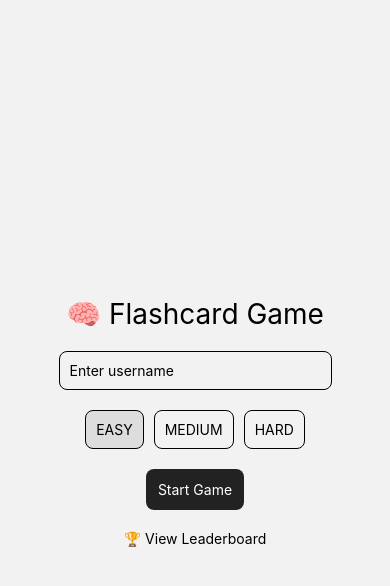
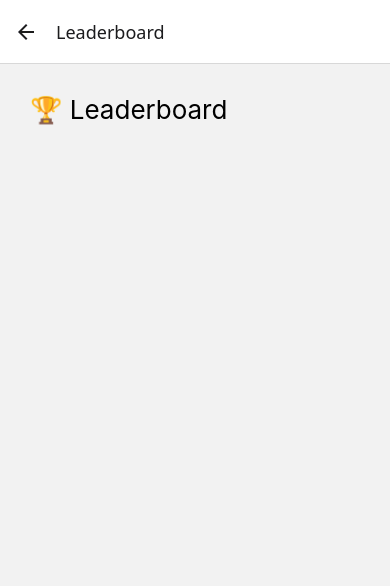
Before and after one commit to NitikaDevgan/React-Native, a React Native app: screen /Leaderboard in a window 390 px wide. Shown: the top 586 px of the page. Built offline with nearby package versions, Linux system fonts and the light colour scheme.

Commit message:
change in the home screen

```diff
--- a/App.js
+++ b/App.js
@@ -22,7 +22,7 @@ export default function App() {
         <Stack.Screen name="Flashcards" component={FlashcardScreen} />
         <Stack.Screen name="FlashcardGame" component={FlashcardGame} />
         <Stack.Screen name="GameScreen" component={GameScreen} />
-        <Stack.Screen name="LeaderBoardScreen" component={LeaderboardScreen} />
+        <Stack.Screen name="Leaderboard" component={LeaderboardScreen} />
       </Stack.Navigator>
     </NavigationContainer>
   );
--- a/components/Flashcard.jsx
+++ b/components/Flashcard.jsx
@@ -1,4 +1,4 @@
-import React, { useEffect, useState } from "react";
+import React, { useEffect, useState, useRef } from "react";
 import {
   View,
   Text,
@@ -13,20 +13,12 @@ import ConfettiCannon from "react-native-confetti-cannon";
 /* ================= DATA ================= */
 
 const originalFlashcards = [
-  { id: 1, image: require("../assets/Images/apple.jpg"), level: "hard" },
-  { id: 2, image: require("../assets/Images/banana.jpg"), level: "hard" },
-  { id: 3, image: require("../assets/Images/orange.jpg"), level: "hard" },
-  { id: 4, image: require("../assets/Images/dog.jpg"), level: "hard" },
+  { id: 1, image: require("../assets/Images/apple.jpg"), level: "easy" },
+  { id: 2, image: require("../assets/Images/banana.jpg"), level: "easy" },
+  { id: 3, image: require("../assets/Images/orange.jpg"), level: "medium" },
+  { id: 4, image: require("../assets/Images/dog.jpg"), level: "medium" },
   { id: 5, image: require("../assets/Images/cat.jpg"), level: "hard" },
   { id: 6, image: require("../assets/Images/rabbit.jpg"), level: "hard" },
-  { id: 7, image: require("../assets/Images/brown.jpg"), level: "hard" },
-  { id: 8, image: require("../assets/Images/handDrawn.jpg"), level: "medium" },
-  { id: 9, image: require("../assets/Images/nature.jpg"), level: "medium" },
-  { id: 10, image: require("../assets/Images/bird.jpg"), level: "medium" },
-  { id: 11, image: require("../assets/Images/tiger.jpg"), level: "medium" },
-  { id: 12, image: require("../assets/Images/experiment.jpg"), level: "easy" },
-  { id: 13, image: require("../assets/Images/wallpaper.jpg"), level: "easy" },
-  { id: 14, image: require("../assets/Images/apple.jpg"), level: "easy" },
 ];
 
 const shuffleArray = (array) => {
@@ -41,98 +33,92 @@ const shuffleArray = (array) => {
 /* ================= COMPONENT ================= */
 
 const FlashcardGame = ({ route, navigation }) => {
-  const { difficulty } = route.params;
+  const { difficulty = "easy" } = route.params || {};
 
   const [cards, setCards] = useState([]);
   const [flipped, setFlipped] = useState([]);
   const [matched, setMatched] = useState([]);
   const [score, setScore] = useState(0);
-  const [showTryAgain, setShowTryAgain] = useState(false);
+
+  const [timeLeft, setTimeLeft] = useState(0);
   const [showWinner, setShowWinner] = useState(false);
-  const [timeLeft, setTimeLeft] = useState(0);
-  const [gameOver, setGameOver] = useState(false);
-  const [totalTime, setTotalTime] = useState(0);
-  const [timeBonus, setTimeBonus] = useState(0);
+  const [showGameOver, setShowGameOver] = useState(false);
   const [showConfetti, setShowConfetti] = useState(false);
 
-  /* ===== Difficulty Config ===== */
+  const timerRef = useRef(null);
+
   const difficultyConfig = {
     easy: { time: 60, multiplier: 2 },
     medium: { time: 90, multiplier: 3 },
     hard: { time: 120, multiplier: 5 },
   };
 
-  const filteredCards = originalFlashcards.filter(
-    (card) => card.level === difficulty
-  );
+  /* ===== INIT GAME ===== */
+  useEffect(() => {
+    const selected = originalFlashcards.filter((c) => c.level === difficulty);
 
-  const totalPairs = filteredCards.length;
-
-  /* ===== Init Game ===== */
-  useEffect(() => {
-    const duplicated = [...filteredCards, ...filteredCards].map(
-      (card, index) => ({
-        ...card,
-        uniqueId: `${card.id}-${index}`,
-      })
-    );
+    const duplicated = [...selected, ...selected].map((c, i) => ({
+      ...c,
+      uid: `${c.id}-${i}`,
+    }));
 
     setCards(shuffleArray(duplicated));
+    setFlipped([]);
+    setMatched([]);
+    setScore(0);
+    setShowWinner(false);
+    setShowGameOver(false);
+    setShowConfetti(false);
 
-    const initialTime = difficultyConfig[difficulty].time;
-    setTimeLeft(initialTime);
-    setTotalTime(initialTime);
+    setTimeLeft(difficultyConfig[difficulty].time);
   }, [difficulty]);
 
-  /* ===== Timer ===== */
+  /* ===== TIMER ===== */
   useEffect(() => {
-    if (showWinner || gameOver) return;
+    if (showWinner || showGameOver) return;
 
-    const timer = setInterval(() => {
-      setTimeLeft((prev) => {
-        if (prev <= 1) {
-          clearInterval(timer);
-          setGameOver(true);
+    timerRef.current = setInterval(() => {
+      setTimeLeft((t) => {
+        if (t <= 1) {
+          clearInterval(timerRef.current);
+          setShowGameOver(true);
           return 0;
         }
-        return prev - 1;
+        return t - 1;
       });
     }, 1000);
 
-    return () => clearInterval(timer);
-  }, [showWinner, gameOver]);
+    return () => clearInterval(timerRef.current);
+  }, [showWinner, showGameOver]);
 
-  /* ===== Match Logic ===== */
+  /* ===== MATCH LOGIC ===== */
   useEffect(() => {
-    if (flipped.length === 2) {
-      const [first, second] = flipped;
+    if (flipped.length !== 2) return;
 
-      if (cards[first].id === cards[second].id) {
-        setMatched((prev) => [...prev, first, second]);
-        setScore((prev) => prev + 1);
-        setFlipped([]);
-      } else {
-        setTimeout(() => {
-          setFlipped([]);
-          setShowTryAgain(true);
-        }, 1000);
-      }
+    const [a, b] = flipped;
+
+    if (cards[a].id === cards[b].id) {
+      setMatched((prev) => {
+        const updated = [...prev, a, b];
+
+        // 🎉 GAME COMPLETE
+        if (updated.length === cards.length) {
+          clearInterval(timerRef.current);
+          setTimeout(() => {
+            setShowWinner(true);
+            setShowConfetti(true);
+          }, 400);
+        }
+
+        return updated;
+      });
+
+      setScore((s) => s + 1);
+      setFlipped([]);
+    } else {
+      setTimeout(() => setFlipped([]), 800);
     }
   }, [flipped]);
-
-  useEffect(() => {
-    if (matched.length === totalPairs * 2) {
-      handleWin();
-    }
-  }, [matched]);
-
-  const handleWin = () => {
-    const bonus = timeLeft * difficultyConfig[difficulty].multiplier;
-
-    setTimeBonus(bonus);
-    setShowWinner(true);
-    setShowConfetti(true);
-  };
 
   const handleCardPress = (index) => {
     if (
@@ -146,44 +132,16 @@ const FlashcardGame = ({ route, navigation }) => {
   };
 
   const restartGame = () => {
-    setScore(0);
-    setMatched([]);
-    setFlipped([]);
-    setShowWinner(false);
-    setGameOver(false);
-    setTimeBonus(0);
-    setShowConfetti(false);
+    navigation.replace("FlashcardGame", { difficulty });
+  };
 
-    const duplicated = [...filteredCards, ...filteredCards].map(
-      (card, index) => ({
-        ...card,
-        uniqueId: `${card.id}-${index}`,
-      })
-    );
-
-    setCards(shuffleArray(duplicated));
-    setTimeLeft(difficultyConfig[difficulty].time);
-    setTotalTime(difficultyConfig[difficulty].time);
-  };
+  const totalScore = score + timeLeft * difficultyConfig[difficulty].multiplier;
 
   /* ================= UI ================= */
 
   return (
     <View style={styles.container}>
-      {showConfetti && (
-        <ConfettiCannon count={200} origin={{ x: 200, y: 0 }} fadeOut />
-      )}
-
-      {totalTime > 0 && (
-        <View style={styles.progressBarContainer}>
-          <View
-            style={[
-              styles.progressBarFill,
-              { width: `${(timeLeft / totalTime) * 100}%` },
-            ]}
-          />
-        </View>
-      )}
+      {showConfetti && <ConfettiCannon count={200} fadeOut />}
 
       <View style={styles.header}>
         <Text style={styles.score}>Score: {score}</Text>
@@ -192,16 +150,15 @@ const FlashcardGame = ({ route, navigation }) => {
 
       <View style={styles.grid}>
         {cards.map((card, index) => {
-          const isVisible = flipped.includes(index) || matched.includes(index);
+          const visible = flipped.includes(index) || matched.includes(index);
 
           return (
             <TouchableOpacity
-              key={card.uniqueId}
+              key={card.uid}
               style={styles.card}
               onPress={() => handleCardPress(index)}
-              disabled={isVisible}
             >
-              {isVisible ? (
+              {visible ? (
                 <Image source={card.image} style={styles.image} />
               ) : (
                 <View style={styles.blank} />
@@ -211,30 +168,15 @@ const FlashcardGame = ({ route, navigation }) => {
         })}
       </View>
 
-      {/* Try Again */}
-      <Modal transparent visible={showTryAgain} animationType="fade">
+      {/* 🎉 WINNER MODAL */}
+      <Modal transparent visible={showWinner}>
         <View style={styles.modalContainer}>
           <View style={styles.modalContent}>
-            <Text style={styles.modalTitle}>❌ Try Again!</Text>
-            <Pressable
-              style={styles.modalButton}
-              onPress={() => setShowTryAgain(false)}
-            >
-              <Text style={styles.modalBtnText}>OK</Text>
-            </Pressable>
-          </View>
-        </View>
-      </Modal>
-
-      {/* Winner */}
-      <Modal transparent visible={showWinner} animationType="fade">
-        <View style={styles.modalContainer}>
-          <View style={styles.modalContent}>
-            <Text style={styles.modalTitle}>🎉 Congratulations! 🎉</Text>
-            <Text>Base Score: {score}</Text>
-            <Text>⏱ Time Bonus: +{timeBonus}</Text>
-            <Text style={{ fontWeight: "bold", marginVertical: 6 }}>
-              🏆 Total Score: {score + timeBonus}
+            <Text style={styles.modalTitle}>🎉 Congratulations!</Text>
+            <Text>Matches: {score}</Text>
+            <Text>Bonus: {timeLeft}</Text>
+            <Text style={{ fontWeight: "bold", marginVertical: 8 }}>
+              🏆 Total Score: {totalScore}
             </Text>
 
             <Pressable style={styles.modalButton} onPress={restartGame}>
@@ -245,14 +187,14 @@ const FlashcardGame = ({ route, navigation }) => {
               style={styles.modalButton}
               onPress={() => navigation.goBack()}
             >
-              <Text style={styles.modalBtnText}>Return Home</Text>
+              <Text style={styles.modalBtnText}>Home</Text>
             </Pressable>
           </View>
         </View>
       </Modal>
 
-      {/* Game Over */}
-      <Modal transparent visible={gameOver} animationType="fade">
+      {/* ⏳ GAME OVER MODAL */}
+      <Modal transparent visible={showGameOver && !showWinner}>
         <View style={styles.modalContainer}>
           <View style={styles.modalContent}>
             <Text style={styles.modalTitle}>⌛ Time’s Up!</Text>
@@ -262,10 +204,6 @@ const FlashcardGame = ({ route, navigation }) => {
           </View>
         </View>
       </Modal>
-
-      <Pressable style={styles.restartButton} onPress={restartGame}>
-        <Text style={styles.modalBtnText}>Restart</Text>
-      </Pressable>
     </View>
   );
 };
@@ -277,8 +215,8 @@ export default FlashcardGame;
 const styles = StyleSheet.create({
   container: {
     flex: 1,
+    backgroundColor: "#fff",
     paddingTop: 40,
-    backgroundColor: "#fff",
     alignItems: "center",
   },
   header: {
@@ -287,19 +225,13 @@ const styles = StyleSheet.create({
     flexDirection: "row",
     justifyContent: "space-between",
   },
-  score: {
-    fontSize: 18,
-    fontWeight: "bold",
-  },
-  timer: {
-    fontSize: 18,
-    fontWeight: "bold",
-    color: "#d9534f",
-  },
+  score: { fontSize: 18, fontWeight: "bold" },
+  timer: { fontSize: 18, fontWeight: "bold", color: "#d9534f" },
   grid: {
     flexDirection: "row",
     flexWrap: "wrap",
     justifyContent: "center",
+    marginTop: 20,
   },
   card: {
     width: 90,
@@ -310,29 +242,12 @@ const styles = StyleSheet.create({
     justifyContent: "center",
     alignItems: "center",
   },
-  image: {
-    width: 80,
-    height: 80,
-    resizeMode: "contain",
-    borderRadius: 8,
-  },
+  image: { width: 80, height: 80, borderRadius: 8 },
   blank: {
     width: 80,
     height: 80,
     backgroundColor: "#ccc",
     borderRadius: 8,
-  },
-  progressBarContainer: {
-    height: 16,
-    width: "90%",
-    backgroundColor: "#e0e0e0",
-    borderRadius: 10,
-    marginBottom: 10,
-    overflow: "hidden",
-  },
-  progressBarFill: {
-    height: "100%",
-    backgroundColor: "#007BFF",
   },
   modalContainer: {
     flex: 1,
@@ -347,11 +262,7 @@ const styles = StyleSheet.create({
     alignItems: "center",
     width: "80%",
   },
-  modalTitle: {
-    fontSize: 18,
-    fontWeight: "bold",
-    marginBottom: 10,
-  },
+  modalTitle: { fontSize: 18, fontWeight: "bold", marginBottom: 10 },
   modalButton: {
     marginTop: 10,
     backgroundColor: "#007BFF",
@@ -359,15 +270,5 @@ const styles = StyleSheet.create({
     paddingHorizontal: 20,
     borderRadius: 5,
   },
-  modalBtnText: {
-    color: "#fff",
-    fontWeight: "bold",
-  },
-  restartButton: {
-    marginVertical: 10,
-    backgroundColor: "#28a745",
-    paddingVertical: 8,
-    paddingHorizontal: 20,
-    borderRadius: 5,
-  },
+  modalBtnText: { color: "#fff", fontWeight: "bold" },
 });
--- a/screens/GameScreen.jsx
+++ b/screens/GameScreen.jsx
@@ -6,157 +6,210 @@ import {
   Pressable,
   FlatList,
   Animated,
+  Modal,
 } from "react-native";
 import AsyncStorage from "@react-native-async-storage/async-storage";
 
-const iconSets = {
-  easy: ["🍎", "🍌", "🍇"],
-  medium: ["🍎", "🍌", "🍇", "🍓"],
-  hard: ["🍎", "🍌", "🍇", "🍓", "🍍", "🥝"],
-};
+const icons = ["🍎", "🍌", "🍇"];
 
-export default function GameScreen({ route, navigation }) {
-  const { username, difficulty } = route.params;
-  const icons = iconSets[difficulty];
-
+export default function GameScreen() {
   const [cards, setCards] = useState([]);
   const [flipped, setFlipped] = useState([]);
   const [matched, setMatched] = useState([]);
-  const [score, setScore] = useState(0);
-  const [timeLeft, setTimeLeft] = useState(60);
-  const [showConfetti, setShowConfetti] = useState(false);
+  const [time, setTime] = useState(0);
+  const [gameWon, setGameWon] = useState(false);
 
-  const flipAnim = useRef({}).current;
+  const flipAnim = useRef([]);
+  const { username } = route.params;
+
+  const timerRef = useRef(null);
+
+  /* ------------------ INIT GAME ------------------ */
+  useEffect(() => {
+    const shuffled = [...icons, ...icons]
+      .map((item, i) => ({ id: item, key: i.toString() }))
+      .sort(() => Math.random() - 0.5);
+
+    flipAnim.current = shuffled.map(() => new Animated.Value(0));
+    setCards(shuffled);
+
+    timerRef.current = setInterval(() => {
+      setTime((t) => t + 1);
+    }, 1000);
+
+    return () => clearInterval(timerRef.current);
+  }, []);
+
+  /* ------------------ MATCH LOGIC ------------------ */
+  useEffect(() => {
+    if (flipped.length === 2) {
+      const [first, second] = flipped;
+
+      if (cards[first].id === cards[second].id) {
+        setMatched((prev) => [...prev, first, second]);
+      } else {
+        setTimeout(() => {
+          Animated.timing(flipAnim.current[first], {
+            toValue: 0,
+            duration: 300,
+            useNativeDriver: false,
+          }).start();
+          Animated.timing(flipAnim.current[second], {
+            toValue: 0,
+            duration: 300,
+            useNativeDriver: false,
+          }).start();
+        }, 600);
+      }
+
+      setTimeout(() => setFlipped([]), 600);
+    }
+  }, [flipped]);
+
+  /* ------------------ GAME COMPLETE ------------------ */
+  useEffect(() => {
+    if (matched.length === cards.length && cards.length > 0) {
+      clearInterval(timerRef.current);
+      console.log("🎉 GAME COMPLETED");
+      setGameWon(true);
+    }
+  }, [matched]);
 
   useEffect(() => {
-    const shuffled = [...icons, ...icons]
-      .map((i) => ({ id: i, key: Math.random().toString() }))
-      .sort(() => Math.random() - 0.5);
+    if (matched.length === cards.length && cards.length > 0) {
+      clearInterval(timerRef.current);
+      saveScore();
+      setGameWon(true);
+    }
+  }, [matched]);
 
-    shuffled.forEach((_, i) => (flipAnim[i] = new Animated.Value(0)));
-    setCards(shuffled);
-  }, []);
+  const saveScore = async () => {
+    const newEntry = { name: username, time };
 
-  /* ⏱ Timer */
-  useEffect(() => {
-    if (timeLeft <= 0) return;
-    const timer = setInterval(() => setTimeLeft((t) => t - 1), 1000);
-    return () => clearInterval(timer);
-  }, [timeLeft]);
+    const existing = await AsyncStorage.getItem("leaderboard");
+    const scores = existing ? JSON.parse(existing) : [];
 
+    scores.push(newEntry);
+    scores.sort((a, b) => a.time - b.time);
+
+    await AsyncStorage.setItem("leaderboard", JSON.stringify(scores));
+  };
+
+  /* ------------------ FLIP CARD ------------------ */
   const flipCard = (index) => {
-    if (flipped.length === 2 || flipped.includes(index)) return;
+    if (
+      flipped.length === 2 ||
+      flipped.includes(index) ||
+      matched.includes(index)
+    )
+      return;
 
-    Animated.timing(flipAnim[index], {
+    Animated.timing(flipAnim.current[index], {
       toValue: 1,
       duration: 300,
       useNativeDriver: false,
     }).start();
 
-    const next = [...flipped, index];
-    setFlipped(next);
-
-    if (next.length === 2) checkMatch(next);
+    setFlipped((prev) => [...prev, index]);
   };
 
-  const checkMatch = ([a, b]) => {
-    if (cards[a].id === cards[b].id) {
-      setMatched([...matched, a, b]);
-      setScore((s) => s + 10);
-      setFlipped([]);
+  /* ------------------ RENDER CARD ------------------ */
+  const renderCard = ({ item, index }) => {
+    const rotateY = flipAnim.current[index].interpolate({
+      inputRange: [0, 1],
+      outputRange: ["0deg", "180deg"],
+    });
 
-      if (matched.length + 2 === cards.length) finishGame();
-    } else {
-      setTimeout(() => {
-        Animated.timing(flipAnim[a], {
-          toValue: 0,
-          duration: 300,
-          useNativeDriver: false,
-        }).start();
-        Animated.timing(flipAnim[b], {
-          toValue: 0,
-          duration: 300,
-          useNativeDriver: false,
-        }).start();
-        setFlipped([]);
-      }, 600);
-    }
-  };
-
-  const finishGame = async () => {
-    const bonus = timeLeft * 2;
-    const finalScore = score + bonus;
-    setShowConfetti(true);
-
-    const entry = {
-      username,
-      score: finalScore,
-      date: new Date().toLocaleDateString(),
-    };
-
-    const data = JSON.parse(await AsyncStorage.getItem("leaderboard")) || [];
-    const updated = [entry, ...data]
-      .sort((a, b) => b.score - a.score)
-      .slice(0, 10);
-
-    await AsyncStorage.setItem("leaderboard", JSON.stringify(updated));
-
-    setTimeout(() => navigation.navigate("Leaderboard"), 2000);
+    return (
+      <Pressable onPress={() => flipCard(index)}>
+        <Animated.View style={[styles.card, { transform: [{ rotateY }] }]}>
+          <Text style={styles.cardText}>
+            {flipped.includes(index) || matched.includes(index)
+              ? item.id
+              : "❓"}
+          </Text>
+        </Animated.View>
+      </Pressable>
+    );
   };
 
   return (
     <View style={styles.container}>
-      <Text>👤 {username}</Text>
-      <Text>
-        ⏱ {timeLeft}s | ⭐ {score}
-      </Text>
+      <Text style={styles.header}>⏱ {time}s</Text>
 
       <FlatList
         data={cards}
         numColumns={3}
-        renderItem={({ item, index }) => (
-          <Pressable onPress={() => flipCard(index)}>
-            <Animated.View
-              style={[
-                styles.card,
-                {
-                  transform: [
-                    {
-                      rotateY: flipAnim[index].interpolate({
-                        inputRange: [0, 1],
-                        outputRange: ["0deg", "180deg"],
-                      }),
-                    },
-                  ],
-                },
-              ]}
-            >
-              <Text style={styles.text}>
-                {flipped.includes(index) || matched.includes(index)
-                  ? item.id
-                  : "❓"}
-              </Text>
-            </Animated.View>
-          </Pressable>
-        )}
+        renderItem={renderCard}
+        keyExtractor={(item) => item.key}
       />
 
-      {showConfetti && <Text style={styles.confetti}>🎉🎉🎉</Text>}
+      {/* 🎉 CONGRATS MODAL */}
+      <Modal visible={gameWon} transparent animationType="fade">
+        <View style={styles.modalOverlay}>
+          <View style={styles.modal}>
+            <Text style={styles.winText}>🎉 Congratulations!</Text>
+            <Text>Player: {username}</Text>
+            <Text>Time: {time}s</Text>
+
+            <Pressable
+              style={styles.modalBtn}
+              onPress={() => navigation.navigate("Leaderboard")}
+            >
+              <Text>🏆 View Leaderboard</Text>
+            </Pressable>
+
+            <Pressable
+              style={styles.modalBtn}
+              onPress={() => navigation.navigate("Home")}
+            >
+              <Text>🏠 Go Home</Text>
+            </Pressable>
+          </View>
+        </View>
+      </Modal>
     </View>
   );
 }
 
+/* ------------------ STYLES ------------------ */
 const styles = StyleSheet.create({
-  container: { flex: 1, alignItems: "center", paddingTop: 40 },
+  container: {
+    flex: 1,
+    alignItems: "center",
+    paddingTop: 40,
+    backgroundColor: "#f2f2f2",
+  },
+  header: {
+    fontSize: 18,
+    marginBottom: 10,
+  },
   card: {
     width: 90,
     height: 90,
-    margin: 8,
+    margin: 10,
     borderRadius: 12,
     backgroundColor: "#fff",
+    justifyContent: "center",
     alignItems: "center",
+  },
+  cardText: {
+    fontSize: 34,
+  },
+  modalOverlay: {
+    flex: 1,
+    backgroundColor: "rgba(0,0,0,0.5)",
     justifyContent: "center",
+    alignItems: "center",
   },
-  text: { fontSize: 32 },
-  confetti: { fontSize: 40, marginTop: 20 },
+  modal: {
+    backgroundColor: "#fff",
+    padding: 30,
+    borderRadius: 16,
+    alignItems: "center",
+  },
+  winText: {
+    fontSize: 24,
+    marginBottom: 10,
+  },
 });
--- a/screens/HomeScreen.jsx
+++ b/screens/HomeScreen.jsx
@@ -39,6 +39,7 @@ export default function HomeScreen({ navigation }) {
       </Pressable>
 
       <Pressable onPress={() => navigation.navigate("Leaderboard")}>
+        {console.log("navigate to leaderboard")}
         <Text style={{ marginTop: 20 }}>🏆 View Leaderboard</Text>
       </Pressable>
     </View>
--- a/screens/LeaderBoardScreen.jsx
+++ b/screens/LeaderBoardScreen.jsx
@@ -3,24 +3,29 @@ import { View, Text, FlatList, StyleSheet } from "react-native";
 import AsyncStorage from "@react-native-async-storage/async-storage";
 
 export default function LeaderboardScreen() {
-  const [data, setData] = useState([]);
+  const [scores, setScores] = useState([]);
 
   useEffect(() => {
-    AsyncStorage.getItem("leaderboard").then((res) => {
-      if (res) setData(JSON.parse(res));
-    });
+    loadScores();
   }, []);
+
+  const loadScores = async () => {
+    const data = await AsyncStorage.getItem("leaderboard");
+    if (data) {
+      setScores(JSON.parse(data));
+    }
+  };
 
   return (
     <View style={styles.container}>
       <Text style={styles.title}>🏆 Leaderboard</Text>
 
       <FlatList
-        data={data}
+        data={scores}
         keyExtractor={(_, i) => i.toString()}
         renderItem={({ item, index }) => (
           <Text style={styles.item}>
-            {index + 1}. {item.username} — {item.score}
+            {index + 1}. {item.name} — ⏱ {item.time}s
           </Text>
         )}
       />
@@ -29,7 +34,7 @@ export default function LeaderboardScreen() {
 }
 
 const styles = StyleSheet.create({
-  container: { flex: 1, alignItems: "center", paddingTop: 40 },
-  title: { fontSize: 24, marginBottom: 20 },
-  item: { fontSize: 16, marginVertical: 6 },
+  container: { flex: 1, padding: 30 },
+  title: { fontSize: 26, marginBottom: 20 },
+  item: { fontSize: 18, marginVertical: 6 },
 });
```
